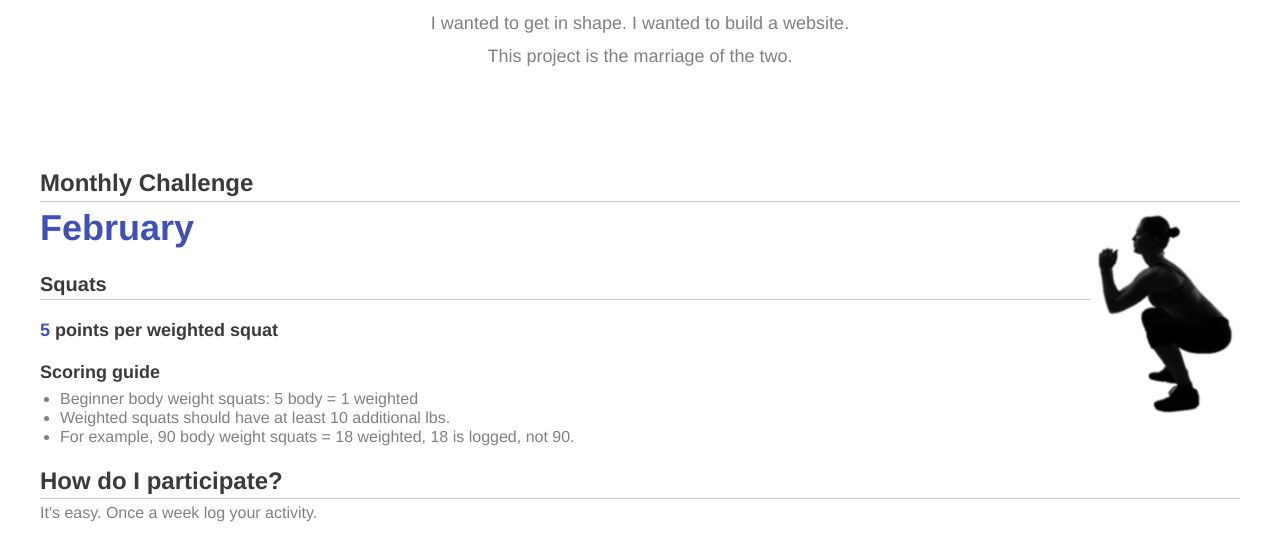
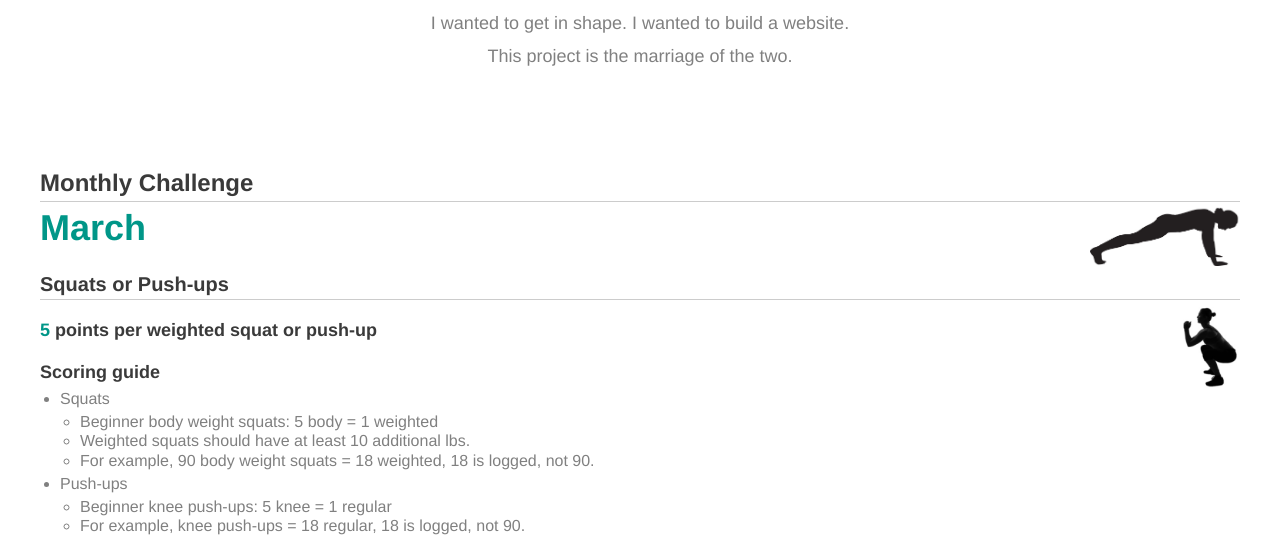
Before and after one commit to fitnessfriends/fitnessfriends.github.io, a plain HTML site: page index.html in a window 1280 px wide. Shown: the part 263-800 px from the top of the page. Drawn offline with Linux system fonts and the light colour scheme.

Commit message:
March updates

```diff
--- a/css/main.css
+++ b/css/main.css
@@ -20,7 +20,7 @@ h2 {
   padding-bottom: 3px;
 }
 h3 {
-  color: rgb(63, 81, 181);
+  color: rgb(0, 150, 136);
   font-size: 36px;
   margin: 4px 0 10px 0;
   padding-bottom: 3px;
@@ -71,8 +71,15 @@ ul {
   float: right;
   max-width: 35%;
 }
+.alternative-image {
+  margin: 0 auto;
+  width: 60px;
+  display: block;
+  float: right;
+  max-width: 35%;
+}
 .goal {
-  color: rgb(63, 81, 181);
+  color: rgb(0, 150, 136);
   font-weight: bold;
 }
 .lead {
@@ -85,7 +92,7 @@ ul {
   margin-right: auto;
 }
 .activity-button {
-  background-color: rgb(63, 81, 181);
+  background-color: rgb(0, 150, 136);
   border: none;
   color: white;
   padding: 15px 32px;
--- a/index.html
+++ b/index.html
@@ -25,20 +25,30 @@
   		</div>
   		<div class="main-content">
 				<h2>Monthly Challenge</h2>
-				<img class="featured-image" src="img/squat.jpg" alt="Squats">
-				<h3>February</h3>
-				<h4>Squats</h4>
-        <h5><span class="goal">5</span> points per weighted squat</h5>
+        <img class="featured-image" src="img/push-up.jpg" alt="Push-up">
+				<h3>March</h3>
+				<h4>Squats or Push-ups</h4>
+        <img class="alternative-image" src="img/squat.jpg" alt="Squats">
+        <h5><span class="goal">5</span> points per weighted squat or push-up</h5>
         <h5>Scoring guide</h5>
         <ul>
-          <li>Beginner body weight squats: 5 body = 1 weighted</li>
-          <li>Weighted squats should have at least 10 additional lbs.</li>
-          <li>For example, 90 body weight squats = 18 weighted, 18 is logged, not 90.</li>
-        </ul>
+          <li>Squats
+            <ul>
+              <li>Beginner body weight squats: 5 body = 1 weighted</li>
+              <li>Weighted squats should have at least 10 additional lbs.</li>
+              <li>For example, 90 body weight squats = 18 weighted, 18 is logged, not 90.</li>
+            </ul>
+          </li>
+          <li>Push-ups
+            <ul>
+              <li>Beginner knee push-ups: 5 knee = 1 regular</li>
+              <li>For example, knee push-ups = 18 regular, 18 is logged, not 90.</li>
+            </ul>
+          </li>
   			<h2>How do I participate?</h2>
-				<p>It's easy. Once a week log your activity.</p>
+				<p>It's easy. Log your activity as often as you like.</p>
         <div class="call-to-action">
-          <a class="activity-button" href="https://goo.gl/forms/ZPU23NGHKFg1iU5u2" target="_blank">Log Your Squats</a>
+          <a class="activity-button" href="https://goo.gl/forms/fkpgRvbvYEkAfP9r1" target="_blank">Log Your Squats or Push-ups</a>
         </div>
         <h2>Leaderboard</h2>
         <iframe id="pageswitcher-content" frameborder="0" marginheight="0" marginwidth="0" src="https://docs.google.com/spreadsheets/d/1XrHIvHa4bAxX3eHxwK7PHfEg64VFBBZbQ4TvgIT0TKY/pubhtml/sheet?headers=false&amp;gid=1251746138" style="display: block; width: 100%; height: 100%;"></iframe>
```
